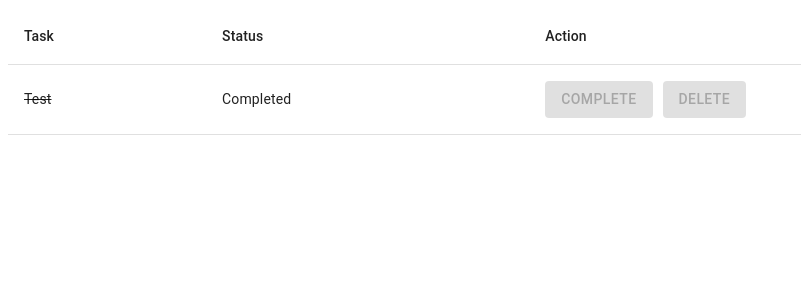
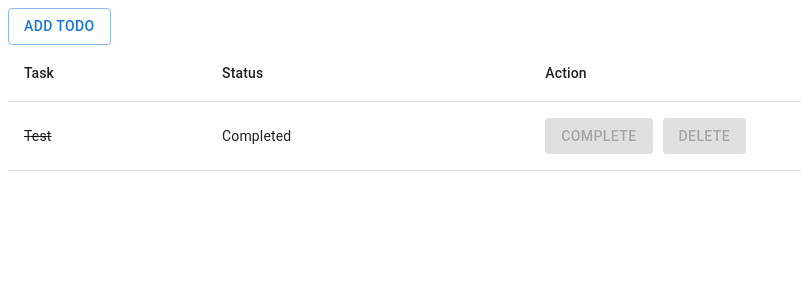
Before and after one commit to jandranrebbalangue/symply-fullstack-assessment, a React (Vite) app in the folder app/: page / in a window 1280 px wide. Shown: the top 300 px of the page, without its empty margins (0-801 px from the left). Built offline with nearby package versions, Linux system fonts and the light colour scheme.

Commit message:
Add Todo Component

```diff
--- a/app/package.json
+++ b/app/package.json
@@ -15,7 +15,8 @@
     "@mui/material": "^5.14.1",
     "formik": "^2.4.3",
     "react": "^18.2.0",
-    "react-dom": "^18.2.0"
+    "react-dom": "^18.2.0",
+    "yup": "^1.3.3"
   },
   "devDependencies": {
     "@types/react": "^18.2.55",
--- a/app/src/App.tsx
+++ b/app/src/App.tsx
@@ -1,8 +1,18 @@
+import { useState } from "react"
+import FormDialog from "./components/FormDialog"
 import TableTasks from "./components/TableTask"
 
 function App() {
+  const [open, setOpen] = useState(false)
+  const handleOpen = () => setOpen((prev) => !prev)
+  const handleClose = () => setOpen(false)
   return (
     <>
+      <FormDialog
+        open={open}
+        handleOpen={handleOpen}
+        handleClose={handleClose}
+      />
       <TableTasks />
     </>
   )
--- /dev/null
+++ b/app/src/components/FormDialog.tsx
@@ -0,0 +1,73 @@
+import DialogContent from "@mui/material/DialogContent"
+import Dialog from "@mui/material/Dialog"
+import DialogTitle from "@mui/material/DialogTitle"
+import DialogActions from "@mui/material/DialogActions"
+import TextField from "@mui/material/TextField"
+import Button from "@mui/material/Button"
+import React from "react"
+import * as Yup from "yup"
+import { Form, Formik } from "formik"
+
+const FormDialog = ({
+  open = false,
+  handleOpen,
+  handleClose
+}: {
+  open: boolean
+  handleOpen: React.MouseEventHandler<HTMLButtonElement>
+  handleClose: () => void
+}) => {
+  const MyForm = React.forwardRef<HTMLFormElement>((props, ref) => {
+    return (
+      <div>
+        <Formik
+          initialValues={{ name, status }}
+          {...props}
+          onSubmit={async (values) => {
+            console.log({ values })
+            /* await addTask(values) */
+            handleClose()
+            /* await mutate("/tasks") */
+          }}
+          validationSchema={Yup.object().shape({
+            name: Yup.string().required()
+          })}
+        >
+          {(props) => {
+            const { handleChange, handleSubmit } = props
+            return (
+              <Form onSubmit={handleSubmit} ref={ref}>
+                <TextField
+                  onChange={handleChange}
+                  name="name"
+                  label="Name"
+                  fullWidth
+                  variant="standard"
+                />
+                <DialogActions>
+                  <Button type="submit">Submit</Button>
+                </DialogActions>
+              </Form>
+            )
+          }}
+        </Formik>
+      </div>
+    )
+  })
+
+  return (
+    <div>
+      <Button variant="outlined" onClick={handleOpen}>
+        Add Todo
+      </Button>
+      <Dialog open={open} onClose={handleClose}>
+        <DialogTitle>Add Todo</DialogTitle>
+        <DialogContent>
+          <MyForm />
+        </DialogContent>
+      </Dialog>
+    </div>
+  )
+}
+
+export default FormDialog
```
Also changed, not shown: 1 other file (tests, documents, lock files or other folders).
